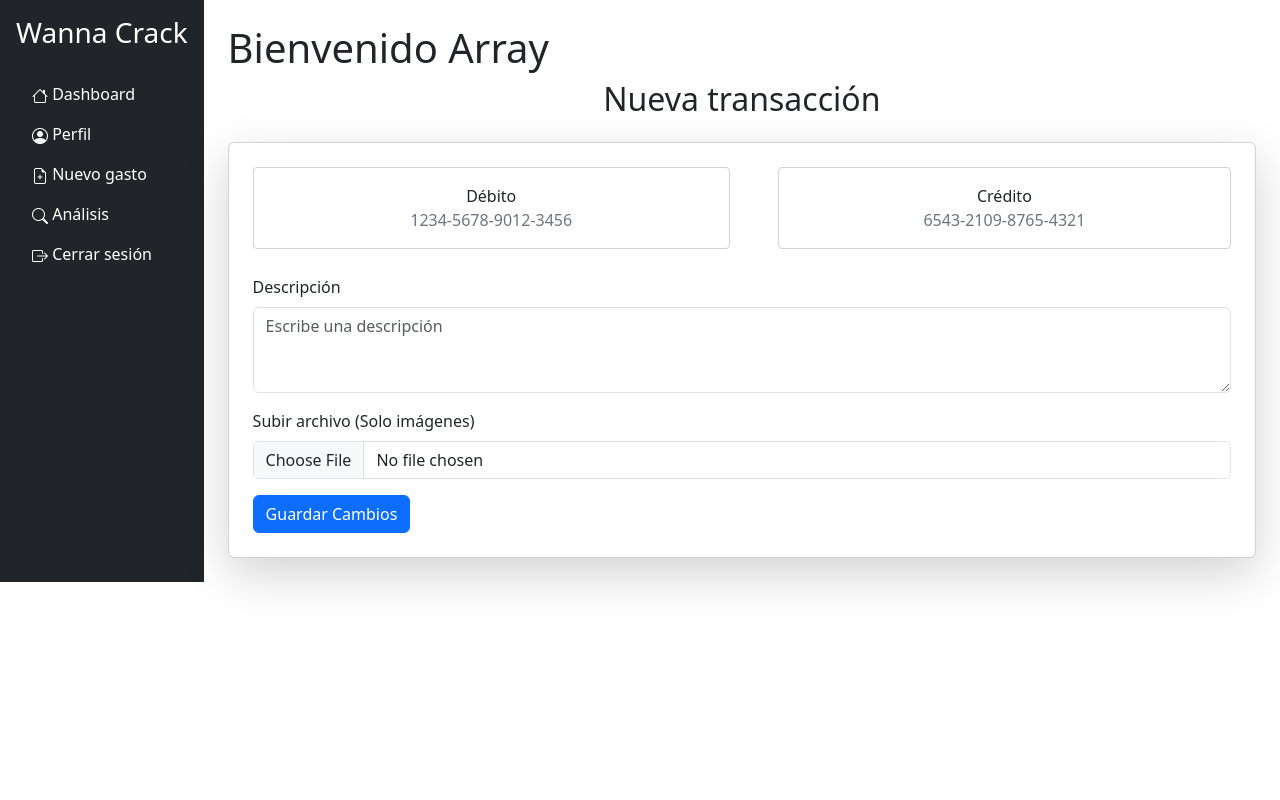
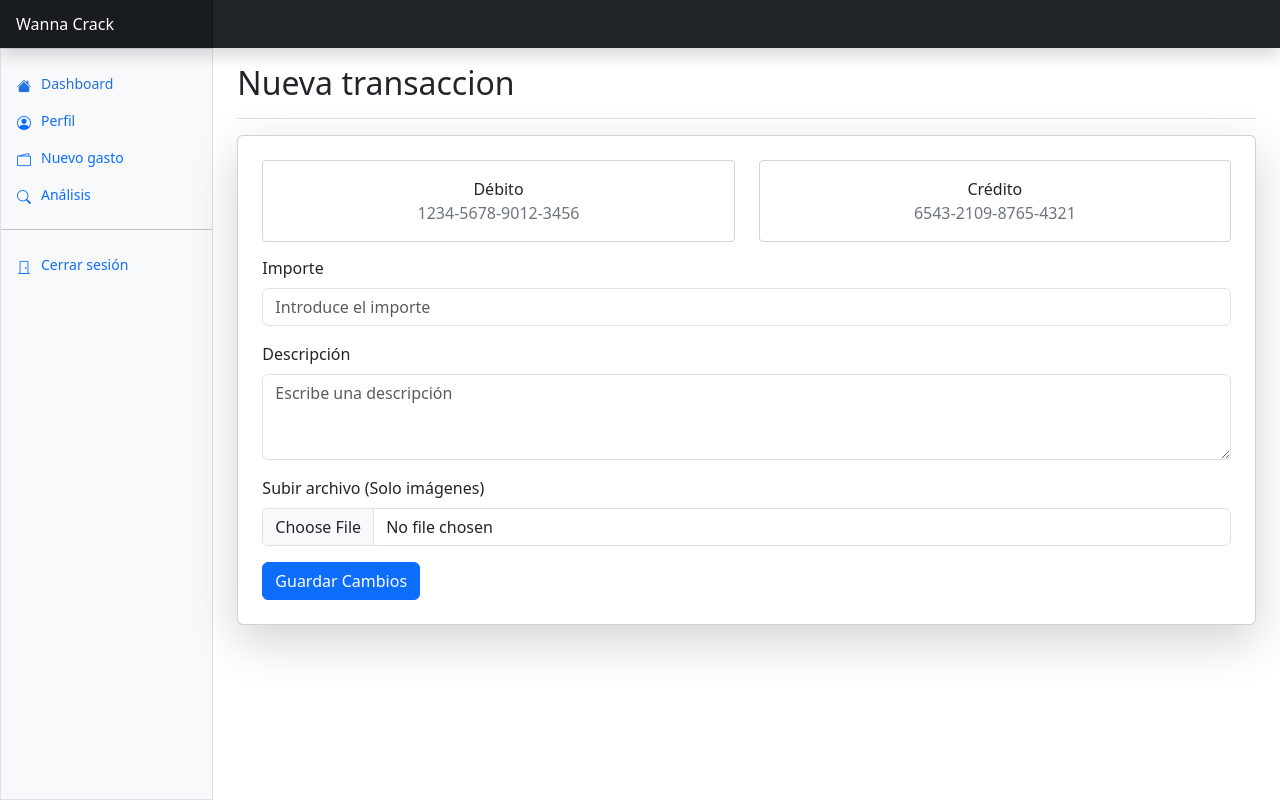
Before and after one commit to AlainMaristak/Identity-Management-Development, a PHP site: the page made by WEB/emp-tarjeta-nuevo-gasto.php in a window 1280 px wide. Run offline with PHP 8.4, Linux system fonts and the light colour scheme; the visitor is signed in with stand-in values (Sample User, id 1).

Commit message:
nuevo diseño aplicado

```diff
--- a/WEB/assets/css/wannacrack.css
+++ b/WEB/assets/css/wannacrack.css
@@ -189,13 +189,13 @@
 }
 
 /*Raton*/
+.WCRaton {
+    cursor: url('../img/WCRaton.png'), auto !important;
+}
+
 /* .WCRaton {
-    cursor: url('../img/WCRaton.png'), auto !important;
+    cursor: url('../img/XD.png'), auto !important;
 } */
-
-.WCRaton {
-    cursor: url('../img/XD.png'), auto !important;
-}
 
 
 /*  ESTILO NUEVO SIDEBAR  */
--- a/WEB/emp-tarjeta-nuevo-gasto.php
+++ b/WEB/emp-tarjeta-nuevo-gasto.php
@@ -12,20 +12,22 @@ $tipo = $_SESSION['tipo'];
 $np = "Inicio";
 $bodyclass = '';
 include_once('./includes/head.php');
+include_once('./includes/cabecera.php');
 include_once('./includes/navbar.php');
 include_once('./includes/BBDD.php');
 ?>
 
-<!-- Contenido principal -->
-<h1>Bienvenido <?php echo $usuario ?></h1>
-<!-- <p>texto de ejemplo</p> -->
-<h2 class="text-center mb-4">Nueva transacción</h2>
+<!-- CONTENIDO -->
+<main class="col-md-9 ms-sm-auto col-lg-10 px-md-4">
+  <div class="d-flex justify-content-between flex-wrap flex-md-nowrap align-items-center pt-3 pb-2 mb-3 border-bottom">
+    <h1 class="h2">Nueva transaccion</h1>
+  </div>
 
   <div class="card shadow-lg p-4">
   <form action="./funciones/emp-nuevo-gasto.php" method="POST" enctype="multipart/form-data">
     <!-- Opciones de Tipo de Tarjeta en dos columnas -->
-    <div class="row mb-4">
-      <div class="col-md-6">
+    <div class="row mb-2">
+        <div class="col-md-6 mb-1">
             <div class="form-check card-option" style="padding-left: 0;">
                 <input class="form-check-input" type="radio" name="tipo_tarjeta" id="debito" value="debito" required>
                 <label class="form-check-label" for="debito">
@@ -35,7 +37,7 @@ include_once('./includes/BBDD.php');
             </div>
         </div>
         <div class="col-md-6">
-        <div class="form-check card-option">
+            <div class="form-check card-option ps-0">
                 <input class="form-check-input" type="radio" name="tipo_tarjeta" id="credito" value="credito" required>
                 <label class="form-check-label" for="credito">
                     Crédito
@@ -43,6 +45,12 @@ include_once('./includes/BBDD.php');
                 </label>
             </div>
         </div>
+    </div>
+
+    <!-- Campo de Importe -->
+    <div class="mb-3">
+        <label for="importe" class="form-label">Importe</label>
+        <input type="number" class="form-control" id="importe" name="importe" placeholder="Introduce el importe" step="0.01" required>
     </div>
 
     <!-- Campo de Descripción -->
@@ -54,18 +62,19 @@ include_once('./includes/BBDD.php');
     <!-- Campo de Subida de Archivo -->
     <div class="mb-3">
         <label for="archivo" class="form-label">Subir archivo (Solo imágenes)</label>
-      <input class="form-control" type="file" id="archivo" name="archivo" accept="image/*" required>
+        <input class="form-control" type="file" id="archivo" name="archivo" accept="image/*">
     </div>
     <div>
         <button type="submit" class="btn btn-primary me-auto">Guardar Cambios</button>
     </div>
 </form>
+
 </div>
 
+</main>
+<!-- FIN CONTENIDO -->
+
 <?php
-function footerjs() { echo "
-      <script src='./assets/bootstrap/js/bootstrap.bundle.min.js'></script>
-    <script src='./assets/js/main.js'></script>
-    "; }
+function footerjs() { echo ""; }
 include_once('./includes/footer.php');
 ?>
--- a/WEB/funciones/salir.php
+++ b/WEB/funciones/salir.php
@@ -2,6 +2,6 @@
 session_start();
 session_unset();
 session_destroy();
-header("Location: ../index.php");
+header("Location: ../index_original.php");
 exit();
 ?>
--- a/WEB/includes/cabecera.php
+++ b/WEB/includes/cabecera.php
@@ -1,6 +1,6 @@
 <!-- HEADER/CABECERA -->
 <header class="navbar sticky-top bg-dark flex-md-nowrap p-0 shadow" data-bs-theme="dark">
-  <a class="navbar-brand col-md-3 col-lg-2 me-0 px-3 fs-6 text-white" href="#">Company name</a>
+  <a class="navbar-brand col-md-3 col-lg-2 me-0 px-3 fs-6 text-white" href="#">Wanna Crack</a>
 
   <ul class="navbar-nav flex-row d-md-none">
     <li class="nav-item text-nowrap">
--- a/WEB/includes/navbar.php
+++ b/WEB/includes/navbar.php
@@ -1,49 +1,87 @@
-<div class="d-flex">
-  <!-- Sidebar -->
-  <div id="sidebar" class="bg-dark text-white p-3">
-    <h3 class="mb-4">Wanna Crack</h3>
+<?php
+
+?>
+
+
+<!-- BARRA DE NAVEGACIÓN LATERAL-->
+<div class="sidebar border border-right col-md-3 col-lg-2 p-0 bg-body-tertiary">
+      <div class="offcanvas-md offcanvas-start bg-body-tertiary" tabindex="-1" id="sidebarMenu" aria-labelledby="sidebarMenuLabel">
+        <div class="offcanvas-header">
+          <h5 class="offcanvas-title" id="sidebarMenuLabel">Company name</h5>
+          <button type="button" class="btn-close" data-bs-dismiss="offcanvas" data-bs-target="#sidebarMenu" aria-label="Close"></button>
+        </div>
+        <div class="offcanvas-body d-md-flex flex-column p-0 pt-lg-3 overflow-y-auto">
           <ul class="nav flex-column">
-      <?php if ($tipo == 'admin') { //Navbar Administrador ?>
             <li class="nav-item">
-          <a href="#" class="nav-link text-white"><i class="bi bi-house"></i> Dashboard</a>
+              <a class="nav-link d-flex align-items-center gap-2 active" aria-current="page" href="./emp-panel.php">
+                <i class="bi bi-house-fill"></i>
+                Dashboard
+              </a>
             </li>
             <li class="nav-item">
-          <a href="#" class="nav-link text-white"><i class="bi bi-person-circle"></i> Perfil</a>
+              <a class="nav-link d-flex align-items-center gap-2" href="./emp-perfil.php">
+                <i class="bi bi-person-circle"></i>
+                Perfil
+              </a>
             </li>
             <li class="nav-item">
-          <a href="#" class="nav-link text-white"><i class="bi bi-wallet2"></i> Configuración</a>
+              <a class="nav-link d-flex align-items-center gap-2" href="./emp-tarjeta-nuevo-gasto.php">
+                <i class="bi bi-wallet2"></i>
+                Nuevo gasto
+              </a>
             </li>
             <li class="nav-item">
-          <a href="#" class="nav-link text-white"><i class="bi bi-search"></i> Análisis</a>
+              <a class="nav-link d-flex align-items-center gap-2" href="./emp-analisis.php">
+                <i class="bi bi-search"></i>
+                Análisis
+              </a>
+            </li>
+          </ul>
+<!--
+          <h6 class="sidebar-heading d-flex justify-content-between align-items-center px-3 mt-4 mb-1 text-body-secondary text-uppercase">
+            <span>Saved reports</span>
+            <a class="link-secondary" href="#" aria-label="Add a new report">
+                <i class="bi bi-plus-circle"></i>
+            </a>
+          </h6>
+          <ul class="nav flex-column mb-auto">
+            <li class="nav-item">
+              <a class="nav-link d-flex align-items-center gap-2" href="#">
+                <i class="bi bi-file-earmark-text"></i>
+                Current month
+              </a>
             </li>
             <li class="nav-item">
-          <a href="./funciones/salir.php" class="nav-link text-white"><i class="bi bi-box-arrow-right"></i> Cerrar sesión</a>
-        </li>
-      <?php } else if ($tipo == 'empresa') { //Navbar Empresa ?>
-        <li class="nav-item">
-          <a href="./emp-panel.php" class="nav-link text-white"><i class="bi bi-house"></i> Dashboard</a>
+              <a class="nav-link d-flex align-items-center gap-2" href="#">
+                <i class="bi bi-file-earmark-text"></i>
+                Last quarter
+              </a>
             </li>
             <li class="nav-item">
-          <a href="./emp-perfil.php" class="nav-link text-white"><i class="bi bi-person-circle"></i> Perfil</a>
+              <a class="nav-link d-flex align-items-center gap-2" href="#">
+                <i class="bi bi-file-earmark-text"></i>
+                Social engagement
+              </a>
             </li>
             <li class="nav-item">
-          <a href="./emp-tarjeta-nuevo-gasto.php" class="nav-link text-white"><i class="bi bi-file-earmark-plus"></i> Nuevo gasto</a>
+              <a class="nav-link d-flex align-items-center gap-2" href="#">
+                <i class="bi bi-file-earmark-text"></i>
+                Year-end sale
+              </a>
             </li>
+          </ul> -->
+
+          <hr class="my-3">
+
+          <ul class="nav flex-column mb-auto">
             <li class="nav-item">
-          <a href="./emp-analisis.php" class="nav-link text-white"><i class="bi bi-search"></i> Análisis</a>
+              <a class="nav-link d-flex align-items-center gap-2" href="./funciones/salir.php">
+                  <i class="bi bi-door-closed"></i>
+                Cerrar sesión
+              </a>
             </li>
-        <li class="nav-item">
-          <a href="./funciones/salir.php" class="nav-link text-white"><i class="bi bi-box-arrow-right"></i> Cerrar sesión</a>
-        </li>
-      <?php } ?>
-
           </ul>
         </div>
-
-  <!-- Botón de tirador -->
-  <button id="toggle-sidebar" class="btn d-lg-none">
-    <span id="toggle-icon" class="lni lni-chevron-left"></span>
-  </button>
-
-  <!-- Contenido Principal -->
-  <div id="main-content" class="flex-grow-1 p-4">
+      </div>
+    </div>
+    <!-- FIN BARRA DE NAVEGACIÓN LATERAL-->
```
Also changed, not shown: WEB/emp-analisis.php (+13 -8 lines), WEB/emp-panel.php (+28 -26 lines), WEB/emp-panel2.php (deleted, +0 -73 lines), WEB/emp-perfil.php (+16 -16 lines), WEB/includes/navbar2.php (deleted, +0 -82 lines). Lines whose indentation alone changed are shown as unchanged.
